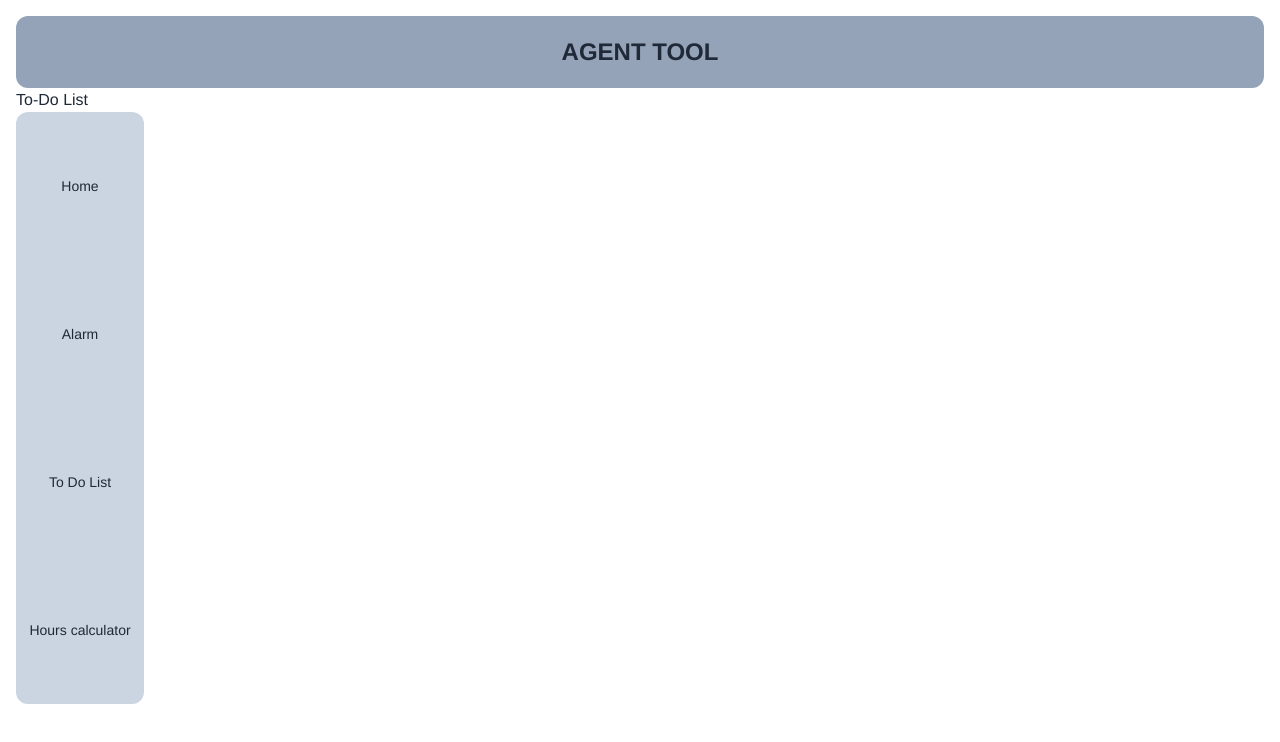
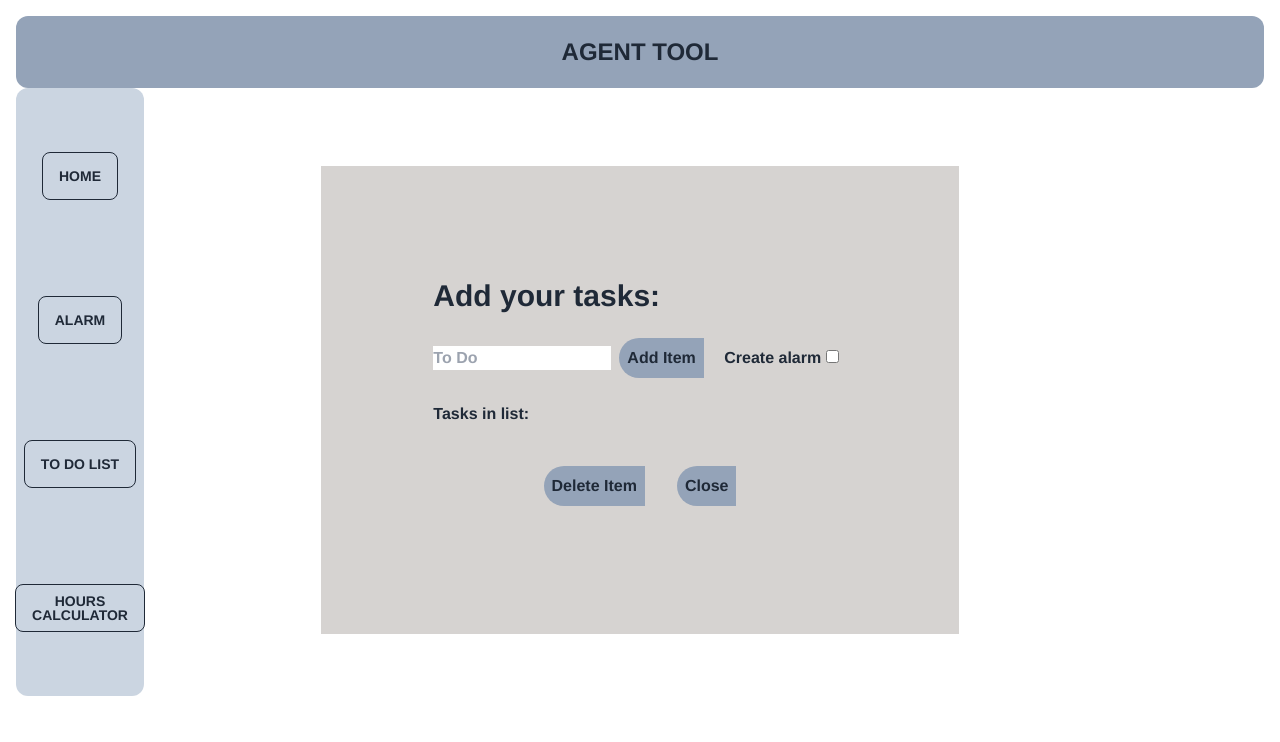
Before and after one commit to vitomanjm/agent-tool-app, a Vue app: page /ToDoList in a window 1280 px wide. Shown: the top 742 px of the page. Built offline with nearby package versions, Linux system fonts and the light colour scheme.

Commit message:
Nineth commit Agent tool - Components default view fixed

```diff
--- a/src/App.vue
+++ b/src/App.vue
@@ -21,22 +21,31 @@ flex
 flex-col
 place-items-center
 text-center
-space-y-32
+space-y-24
 text-sm
 w-32 h-auto
 bg-slate-300">
 
-        <router-link to="/">Home</router-link>
 
-        <router-link to="/Alarm">Alarm</router-link>
 
-        <router-link to="/ToDoList"> To Do List</router-link>
+        <router-link to="/">
+            <button class="btn btn-outline">Home</button>
+        </router-link>
 
-        <router-link to="/HoursCalculator">Hours calculator</router-link>
+        <router-link to="/Alarm">
+            <button class="btn btn-outline"  @click="Open">Alarm</button>
+        </router-link>
+
+        <router-link to="/ToDoList">
+            <button class="btn btn-outline">To Do List</button>
+        </router-link>
+
+        <router-link to="/HoursCalculator">
+            <button class="btn btn-outline">Hours calculator</button>
+        </router-link>
 
     </div>
 </template>
 
 <script>
-
 </script>
--- a/src/views/Alarm.vue
+++ b/src/views/Alarm.vue
@@ -12,7 +12,7 @@ export default {
 
         return {
 
-            isOpen: false,
+            isOpen: true,
         }
     },
 
@@ -28,7 +28,6 @@ export default {
 
     },
 
-
 }
 
 
@@ -37,17 +36,10 @@ export default {
 
 
 <template>
-    <div>
-
-        <button @click="Open">
-            Alarm
-        </button>
-
-    </div>
 
     <div v-if="isOpen">
 
-        <AlarmInput :isOpen="isOpen" @close="close">
+        <AlarmInput  :isOpen="isOpen" @close="close">
         </AlarmInput>
 
     </div>
--- a/src/views/HoursCalc.vue
+++ b/src/views/HoursCalc.vue
@@ -11,14 +11,14 @@ export default {
     data() {
         return {
 
-            isOpen: false
+            isOpen: true,
         }
     },
 
     methods: {
 
         Open() {
-            this.isOpen = !this.isOpen;
+            this.isOpen = true
         },
 
         close() {
@@ -27,19 +27,14 @@ export default {
 
     }
 
-
 }
 
 </script>
 
 <template>
-    <div>
-        <button @click="Open">Hours Calculator</button>
-    </div>
 
     <div v-if="isOpen">
         <HoursCalcInput :isOpen="isOpen" @close="close"></HoursCalcInput>
 
     </div>
-
 </template>
--- a/src/views/ToDoList.vue
+++ b/src/views/ToDoList.vue
@@ -11,19 +11,20 @@ export default {
     data() {
         return {
 
-            isOpen: false
+            isOpen: true,
         }
     },
 
     methods: {
 
         Open() {
-            this.isOpen = !this.isOpen;
+            this.isOpen = true
         },
 
         close() {
             this.isOpen = false
         }
+
     }
 
 }
@@ -32,14 +33,10 @@ export default {
 
 
 <template>
-    <div>
-        <button @click="Open">To-Do List</button>
-    </div>
 
     <div v-if="isOpen">
 
         <ToDoListInput :isOpen="isOpen" @close="close"></ToDoListInput>
 
     </div>
-
 </template>
```
